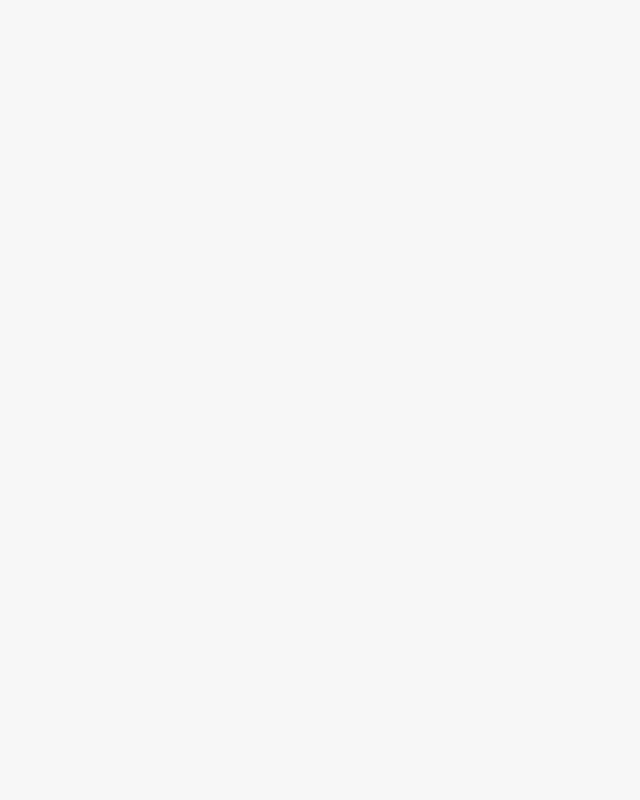
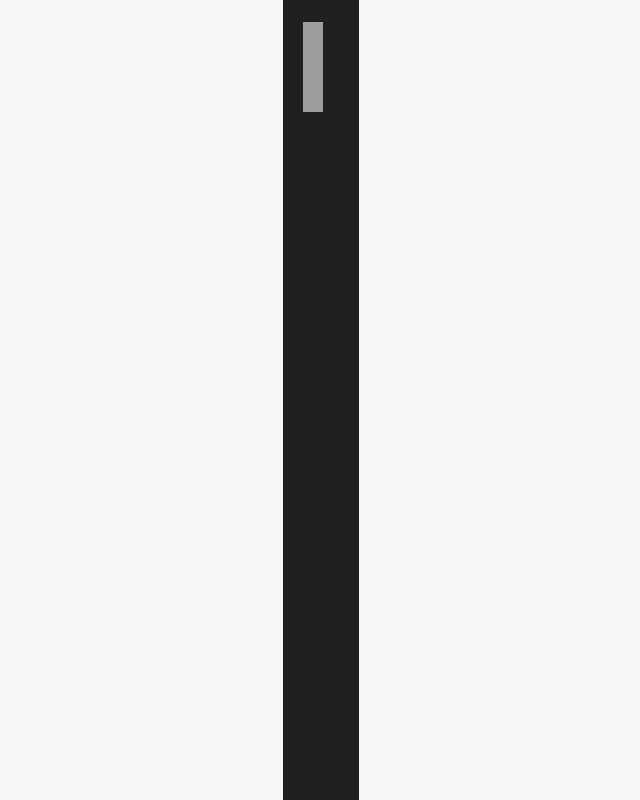
Before and after one commit to thiago-ulloa-develcode/ReactTreinamento, a React (Create React App) app: page /home in a window 1280 px wide. Shown: the whole page, without its empty margins (319-959 px from the left). Built offline with nearby package versions, Linux system fonts and the light colour scheme; grey boxes are pictures that could not be loaded.

Commit message:
finalizando as duas telas

```diff
--- /dev/null
+++ b/src/pages/home-page/index.css
@@ -0,0 +1,44 @@
+.sidemenu {
+  display: flex;
+  background-color: #202020;
+  height: 100%;
+  width: 6%;
+  position: fixed;
+  border-style: hidden;
+  flex-direction: column;
+  align-items: flex-start;
+  justify-content: left;
+  padding-top: 3px;
+  overflow-x: hidden;
+  transition: 0.5s;
+}
+
+body {
+  background-color: #181818 !important;
+  text-align: center;
+  margin: 0;
+  padding: 0;
+  width: 100%;
+}
+
+#menubutton {
+  display: flex;
+  outline: none;
+  border-style: hidden;
+  cursor: pointer;
+  width: 20px;
+  margin: 20px;
+}
+
+.sidemenu-open {
+  width: 15%;
+}
+
+#homebutton {
+  display: flex;
+  outline: none;
+  border-style: hidden;
+  cursor: pointer;
+  width: 20px;
+  margin: 20px;
+}
--- a/src/pages/home-page/index.js
+++ b/src/pages/home-page/index.js
@@ -1,5 +1,13 @@
+import "./index.css";
+
 function HomePage() {
-    return "homepage";
+  return (
+    <div id="mySidemenu" class="sidemenu">
+      <div class="menubutton">
+        <img src="menubar.png" id="menubutton" onclick="openNav()"></img>
+      </div>
+    </div>
+  );
 }
 
-export default HomePage();
+export default HomePage;
--- a/src/pages/register-page/address-page.js
+++ b/src/pages/register-page/address-page.js
@@ -1,9 +1,7 @@
 import React from "react";
 import LogoDevelcode from "./logodevelcode.png";
-import {
-  formatCep,
-  isValidCep
-} from "../../utils/formValidation";
+import { formatCep, isValidCep } from "../../utils/formValidation";
+import { useLocation } from "react-router-dom";
 import "./index.css";
 
 function AddressPage() {
@@ -16,9 +14,13 @@ function AddressPage() {
     setCanSubmit(cep.lenght === 9);
   }, [cep]);
 
+  const { state } = useLocation();
+  const { email, password, cnpj, resName, resNumber, resFoodType } = state;
+  console.log(state);
+
   const handleSubmit = () => {
     const form = {
-      cep
+      cep,
     };
 
     if (isValidCep(cep)) {
@@ -61,7 +63,6 @@ function AddressPage() {
           window.location.assign("/foods-page");
         }}
         disabled={!canSubmit}
-
       >
         Próximo
       </button>
--- a/src/pages/register-page/foods-page.js
+++ b/src/pages/register-page/foods-page.js
@@ -1,53 +1,92 @@
-import './index.css'
-import LogoDevelcode from './logodevelcode.png';
-import React, { useState } from 'react';
-import Select from 'react-select'
+import "./index.css";
+import LogoDevelcode from "./logodevelcode.png";
+import React, { useState } from "react";
+import Select from "react-select";
+import { useLocation } from "react-router-dom";
+import { useNavigate } from "react-router-dom";
 
 function FoodsPage() {
+  let navigate = useNavigate();
   const [foodTypes, setFoodState] = useState([]);
 
   React.useEffect(() => {
-    fetchFoods()
-  })
+    fetchFoods();
+  }, []);
+
+  const { state } = useLocation();
+  const { email, password, cnpj } = state;
+  console.log(state.email);
+
+  const [resNumber, setPhoneNumber] = React.useState("");
+  const [resName, setResName] = React.useState("");
+  const [resFoodType, setResFoodType] = React.useState("");
+
+  const form2 = {
+    email,
+    password,
+    cnpj,
+    resName,
+    resNumber,
+    resFoodType,
+  };
+
+  function handleChange(e) {
+    setResFoodType(e.label);
+  }
+
+  function nextPage() {
+    if (resName && resNumber && resFoodType) {
+      navigate("/address-page", { state: form2 });
+    }
+  }
 
   const fetchFoods = () => {
     fetch("https://develfood-3.herokuapp.com/foodType", {
       method: "GET",
       headers: {
         "Content-Type": "application/json; charset=utf8",
-      }
+      },
     })
-    .then((response) => response.json())
-    .then((response) => onFetchSucess(response))
-    .catch((err) => console.log("Erro de solicitação", err))
-  }
+      .then((response) => response.json())
+      .then((response) => onFetchSucess(response))
+      .catch((err) => console.log("Erro de solicitação", err));
+  };
 
   const onFetchSucess = (foodTypes) => {
     const options = foodTypes.map((food) => ({
       value: food.id,
       label: food.name,
-    }))
+    }));
 
-    setFoodState({ options, error: null })
-  }
-
-
+    setFoodState({ options, error: null });
+  };
 
   return (
     <div className="container">
       <div className="img-container">
         <img alt="logodevelcode" src={LogoDevelcode} />
       </div>
-      <input type="text" name="name" placeholder="Nome do Restaurente" id="restaurantName" />
-      <input type="tel" name="tel" placeholder="Número de Telefone" id="restaurantNumber" />
+      <input
+        type="text"
+        placeholder="Nome do Restaurente"
+        value={resName}
+        onChange={(e) => setResName(e.target.value)}
+      />
+      <input
+        type="text"
+        placeholder="Número de Telefone"
+        value={resNumber}
+        onChange={(e) => setPhoneNumber(e.target.value)}
+        maxLength="12"
+      />
       <div className="foodTypeContainer">
-        <Select options={foodTypes.options} />
+        <Select onChange={(e) => handleChange(e)} options={foodTypes.options} />
       </div>
-      <button type="button">Próximo</button>
+      <button type="button" onClick={() => nextPage()}>
+        Próximo
+      </button>
       <p></p>
-
     </div>
-
   );
 }
 
--- a/src/pages/register-page/index.js
+++ b/src/pages/register-page/index.js
@@ -1,5 +1,6 @@
 import React from "react";
 import LogoDevelcode from "./logodevelcode.png";
+import { useNavigate } from "react-router-dom";
 import {
   formatCNPJ,
   isValidCnpj,
@@ -9,11 +10,11 @@ import {
 import "./index.css";
 
 function RegisterPage() {
+  let navigate = useNavigate();
   // https://www.w3schools.com/react/react_forms.asp
   const [password, setPassword] = React.useState("");
   const [email, setEmail] = React.useState("");
   const [cnpj, setCnpj] = React.useState("");
-  const [emailCheck] = React.useState("");
   const [canSubmit, setCanSubmit] = React.useState(false);
 
   // https://www.w3schools.com/js/js_comparisons.asp
@@ -23,15 +24,18 @@ function RegisterPage() {
     setCanSubmit(password && email && cnpj.length === 18);
   }, [password, email, cnpj]);
 
-  const handleSubmit = () => {
+  const handleSubmit = async () => {
     const form = {
       email,
       password,
       cnpj,
     };
 
-    if (isValidCnpj(cnpj) && isValidEmail(email) && isValidPassword(password)) {
-      console.log(form); // next step
+    if (isValidEmail(email) && isValidPassword(password)) {
+      const resp = await emailCheckFunction(form); // next step
+      if (!resp) {
+        navigate("/foods-page", { state: form });
+      }
     }
   };
 
@@ -40,28 +44,21 @@ function RegisterPage() {
   // https://www.w3schools.com/react/react_es6_ternary.asp
   const disabledClass = !canSubmit ? "disabled-button" : "";
 
-  function emailCheckFunction() {
-    if (
-      !document.getElementById("email").value
-    ) {
-      return console.log("Erro de solicitação");
+  async function emailCheckFunction(form) {
+    try {
+      const response = await fetch(
+        "https://develfood-3.herokuapp.com/user/verify?email=" + email,
+        {
+          method: "GET",
+          headers: {
+            "Content-Type": "application/json; charset=utf8",
+          },
+        }
+      );
+      return response.status === 200 ? response.json : false;
+    } catch (err) {
+      console.log("Erro de solicitação", err);
     }
-
-    fetch("https://develfood-3.herokuapp.com/user/verify?email=" + email, {
-        method: "GET",
-        headers: {
-          "Content-Type": "application/json; charset=utf8",
-        }
-      })
-        .then(function(response) {
-          if(response.status === 200) {
-            console.log("email já utilizado")
-            emailCheck = 200;
-          } else {
-            emailCheck = 500;
-          }
-        })
-        .catch((err) => console.log("Erro de solicitação", err))
   }
 
   // https://pt-br.reactjs.org/docs/forms.html
@@ -96,15 +93,8 @@ function RegisterPage() {
         className={disabledClass}
         onClick={() => {
           handleSubmit();
-          emailCheckFunction();
-          if(emailCheck!=500) {
-            alert("Email já utilizado")
-          } else {
-            window.location.assign("/foods-page");
-          }
         }}
         disabled={!canSubmit}
-
       >
         Próximo
       </button>
@@ -118,6 +108,4 @@ function RegisterPage() {
   );
 }
 
-
-
 export default RegisterPage;
--- a/src/utils/formValidation.js
+++ b/src/utils/formValidation.js
@@ -9,8 +9,6 @@ export const formatCNPJ = (value) => {
     .replace(/(\d{4})(\d)/, "$1-$2")
     .replace(/(-\d{2})\d+?$/, "$1");
 };
-
-
 
 // https://www.geradorcnpj.com/javascript-validar-cnpj.htm
 // Não siga o padrão de código dessa função, mas deu preguiça de montar uma e essa funciona
@@ -94,12 +92,22 @@ export const isValidPassword = (password) => {
   alert("Senha Inválida");
 };
 
+export const formatPhoneNumber = (number) => {
+  let cleaned = ("" + number).replace(/\D/g, "");
+  let match = cleaned.match(/^(\d{3})(\d{3})(\d{4})$/);
+  if (match) {
+    return "(" + match[1] + ") " + match[2] + "-" + match[3];
+  }
+
+  return null;
+};
+
 export const formatCep = (cep) => {
   return cep
-    .replace(/\D/g, '')
-    .replace(/(\d{5})(\d)/, '$1-$2')
-    .replace(/(-\d{3})\d+?$/, '$1')
-}
+    .replace(/\D/g, "")
+    .replace(/(\d{5})(\d)/, "$1-$2")
+    .replace(/(-\d{3})\d+?$/, "$1");
+};
 
 export const isValidCep = (cep) => {
   const invalids = [
@@ -128,5 +136,4 @@ export const isValidCep = (cep) => {
     alert("CEP inválido");
     return false;
   }
-
-}
+};
```
